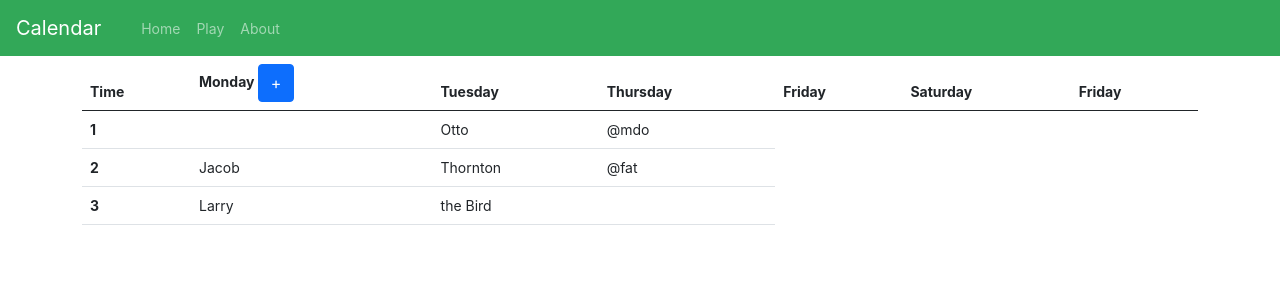
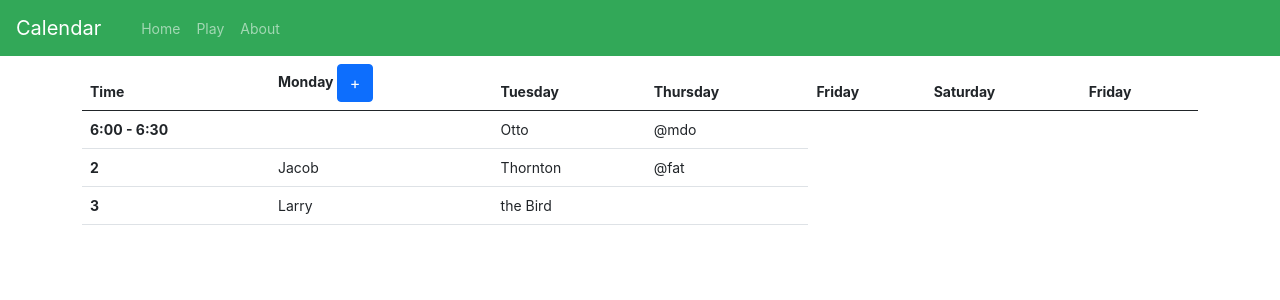
Before and after one commit to BiggBird/schedule, an Angular app: page /days in a window 1280 px wide. Shown: the top 300 px of the page. Built offline with nearby package versions, Linux system fonts and the light colour scheme.

Commit message:
Update days.component.html

```diff
--- a/src/app/days/days.component.html
+++ b/src/app/days/days.component.html
@@ -17,7 +17,7 @@
     </thead>
     <tbody>
       <tr>
-        <th scope="row">1</th>
+        <th scope="row">6:00 - 6:30</th>
         <td>{{name}}</td>
         <td>Otto</td>
         <td>@mdo</td>
```
